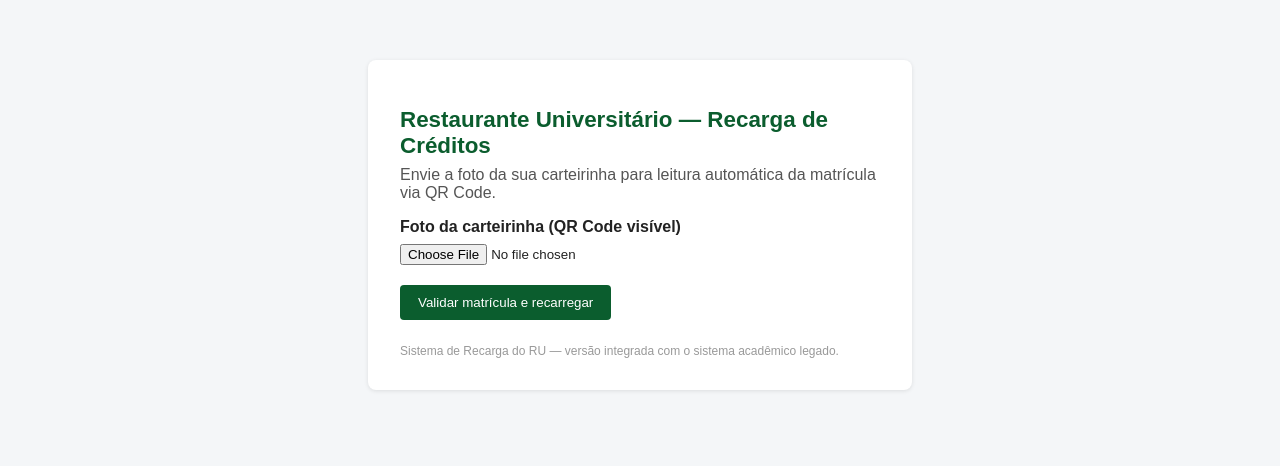
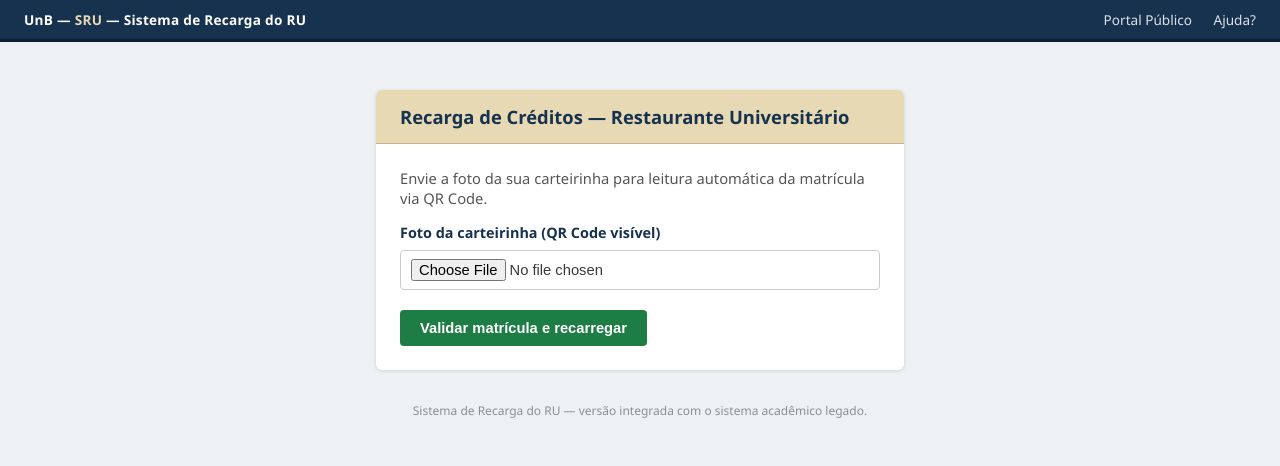
Before and after one commit to alan-bcs/desafio-tac, a Flask app: page / in a window 1280 px wide. Shown: the top 466 px of the page. Run offline with Flask 3, Linux system fonts and the light colour scheme; parts of the project's set-up code (start-up, migrations or seed data) failed here and were passed over.

Commit message:
style: dando uma cara de sigaa

```diff
--- /dev/null
+++ b/services/portal-publico/static/style.css
@@ -0,0 +1,166 @@
+/* Paleta e organização inspiradas em portais acadêmicos de sistemas integrados de
+   gestão universitária (barra superior em azul-marinho, cartões com cabeçalho em
+   tom terroso, links em azul, botão de ação em verde) — sem reproduzir logos,
+   textos ou CSS de nenhum sistema real; nomes e identidade visual são fictícios
+   para o universo do desafio "Sistema de Recarga do RU". */
+
+:root {
+  --azul-marinho: #16324f;
+  --azul-marinho-escuro: #0d2033;
+  --azul-link: #1a5276;
+  --terroso: #e8d9b5;
+  --terroso-escuro: #c9b183;
+  --verde-acao: #1e7d44;
+  --verde-acao-hover: #25954f;
+  --cinza-fundo: #eef1f4;
+  --cinza-texto: #3a3a3a;
+  --vermelho-alerta: #7a2420;
+  --vermelho-alerta-fundo: #fbe4e2;
+}
+
+* { box-sizing: border-box; }
+
+body {
+  font-family: "Segoe UI", Arial, Helvetica, sans-serif;
+  background: var(--cinza-fundo);
+  color: var(--cinza-texto);
+  margin: 0;
+}
+
+.barra-topo {
+  background: var(--azul-marinho);
+  color: #fff;
+  padding: 10px 24px;
+  display: flex;
+  align-items: center;
+  justify-content: space-between;
+  font-size: 0.85rem;
+  border-bottom: 3px solid var(--azul-marinho-escuro);
+}
+
+.barra-topo .marca {
+  font-weight: bold;
+  letter-spacing: 0.02em;
+}
+
+.barra-topo .marca span.sigla {
+  color: var(--terroso);
+}
+
+.barra-topo .links-topo a {
+  color: #fff;
+  text-decoration: none;
+  margin-left: 18px;
+  opacity: 0.85;
+}
+
+.barra-topo .links-topo a:hover {
+  opacity: 1;
+  text-decoration: underline;
+}
+
+main {
+  max-width: 560px;
+  margin: 48px auto;
+  padding: 0 16px;
+}
+
+.cartao {
+  background: #fff;
+  border-radius: 6px;
+  box-shadow: 0 1px 4px rgba(0, 0, 0, 0.12);
+  overflow: hidden;
+}
+
+.cartao .cabecalho-cartao {
+  background: var(--terroso);
+  border-bottom: 1px solid var(--terroso-escuro);
+  padding: 14px 24px;
+}
+
+.cartao .cabecalho-cartao h1 {
+  margin: 0;
+  font-size: 1.15rem;
+  color: var(--azul-marinho);
+}
+
+.cartao .corpo-cartao {
+  padding: 24px;
+}
+
+p.subtitulo {
+  color: #555;
+  margin-top: 0;
+  font-size: 0.92rem;
+}
+
+.flash {
+  background: var(--vermelho-alerta-fundo);
+  color: var(--vermelho-alerta);
+  padding: 10px 14px;
+  border-radius: 4px;
+  margin-bottom: 16px;
+  font-size: 0.9rem;
+}
+
+label {
+  display: block;
+  margin-bottom: 8px;
+  font-weight: 600;
+  font-size: 0.9rem;
+  color: var(--azul-marinho);
+}
+
+input[type=file],
+input[type=text],
+input[type=password] {
+  display: block;
+  width: 100%;
+  margin-bottom: 20px;
+  padding: 8px 10px;
+  border: 1px solid #c7ccd1;
+  border-radius: 4px;
+  font-size: 0.92rem;
+}
+
+button, .botao-acao {
+  background: var(--verde-acao);
+  color: #fff;
+  border: none;
+  padding: 10px 20px;
+  border-radius: 4px;
+  cursor: pointer;
+  font-size: 0.92rem;
+  font-weight: 600;
+}
+
+button:hover, .botao-acao:hover {
+  background: var(--verde-acao-hover);
+}
+
+a.link-padrao {
+  color: var(--azul-link);
+  text-decoration: none;
+}
+
+a.link-padrao:hover {
+  text-decoration: underline;
+}
+
+pre.saida {
+  background: #10233a;
+  color: #d7e3ef;
+  padding: 14px;
+  border-radius: 6px;
+  overflow-x: auto;
+  white-space: pre-wrap;
+  word-break: break-all;
+  font-size: 0.85rem;
+}
+
+footer.rodape {
+  text-align: center;
+  font-size: 0.75rem;
+  color: #8a8f94;
+  margin: 32px 0 16px;
+}
--- a/services/portal-publico/templates/index.html
+++ b/services/portal-publico/templates/index.html
@@ -2,24 +2,25 @@
 <html lang="pt-br">
 <head>
   <meta charset="utf-8">
-  <title>RU - Recarga de Créditos</title>
-  <style>
-    body { font-family: Arial, Helvetica, sans-serif; background: #f4f6f8; color: #222; margin: 0; }
-    .container { max-width: 480px; margin: 60px auto; background: #fff; padding: 32px; border-radius: 8px; box-shadow: 0 1px 4px rgba(0,0,0,0.1); }
-    h1 { font-size: 1.4rem; color: #0b5d2e; }
-    p.subtitle { color: #555; margin-top: -8px; }
-    .flash { background: #fdecea; color: #611a15; padding: 10px 14px; border-radius: 4px; margin-bottom: 16px; }
-    label { display: block; margin-bottom: 8px; font-weight: bold; }
-    input[type=file] { display: block; margin-bottom: 20px; }
-    button { background: #0b5d2e; color: #fff; border: none; padding: 10px 18px; border-radius: 4px; cursor: pointer; }
-    button:hover { background: #0e7a3b; }
-    footer { margin-top: 24px; font-size: 0.75rem; color: #999; }
-  </style>
+  <title>SRU - Recarga de Créditos</title>
+  <link rel="stylesheet" href="{{ url_for('static', filename='style.css') }}">
 </head>
 <body>
-  <div class="container">
-    <h1>Restaurante Universitário — Recarga de Créditos</h1>
-    <p class="subtitle">Envie a foto da sua carteirinha para leitura automática da matrícula via QR Code.</p>
+  <div class="barra-topo">
+    <div class="marca">UnB &mdash; <span class="sigla">SRU</span> &mdash; Sistema de Recarga do RU</div>
+    <div class="links-topo">
+      <a href="#">Portal Público</a>
+      <a href="#">Ajuda?</a>
+    </div>
+  </div>
+
+  <main>
+    <div class="cartao">
+      <div class="cabecalho-cartao">
+        <h1>Recarga de Créditos &mdash; Restaurante Universitário</h1>
+      </div>
+      <div class="corpo-cartao">
+        <p class="subtitulo">Envie a foto da sua carteirinha para leitura automática da matrícula via QR Code.</p>
 
         {% with messages = get_flashed_messages() %}
           {% if messages %}
@@ -34,8 +35,10 @@
           <input type="file" id="carteirinha" name="carteirinha" accept="image/*" required>
           <button type="submit">Validar matrícula e recarregar</button>
         </form>
+      </div>
+    </div>
 
-    <footer>Sistema de Recarga do RU — versão integrada com o sistema acadêmico legado.</footer>
-  </div>
+    <footer class="rodape">Sistema de Recarga do RU &mdash; versão integrada com o sistema acadêmico legado.</footer>
+  </main>
 </body>
 </html>
```
Also changed, not shown: services/portal-publico/templates/resultado.html (+25 -22 lines), README.md, 1 other file. Lines whose indentation alone changed are shown as unchanged.
